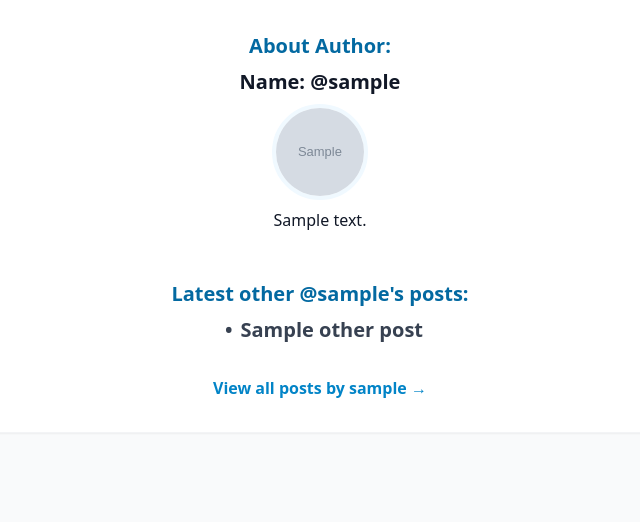
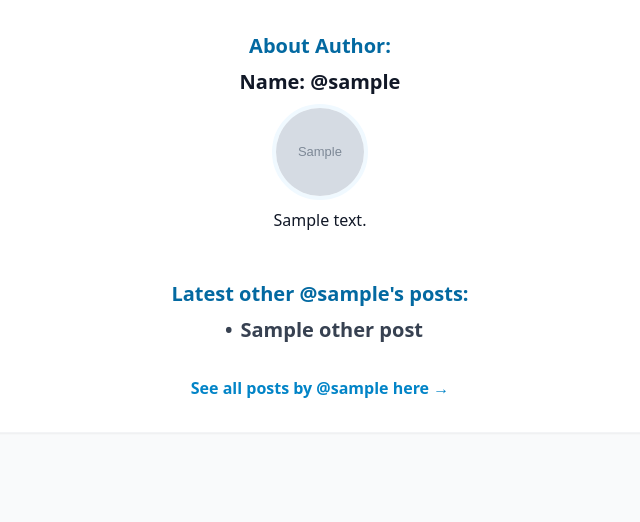
Before and after one commit to julia-khrabatyn/Blog-Project, a Django app: template blog/templates/post_detail.html in a window 1280 px wide. Shown: the part 303-825 px from the top of the page, without its empty margins (320-960 px from the left). Run offline with Django 5.2, Linux system fonts and the light colour scheme; the template is opened without the code that fills it: most values are stand-ins (such as "Sample title", 1, 10 or a date in 2020); grey boxes marked "Sample" are stand-in pictures; some libraries are stand-ins or nearby versions.

Commit message:
modify all authors post button

```diff
--- a/blog/templates/post_detail.html
+++ b/blog/templates/post_detail.html
@@ -44,7 +44,7 @@
             <div class="mt-8">
                 {% if latest_author_posts%}
                     <a href="{% url 'author_posts' post.user.username %}" class="text-sky-600 font-bold hover:underline">
-                        View all posts by {{ post.user.username }} →
+                        See all posts by @{{ post.user.username }} here →
                     </a>
                 {% endif %}
             </div>
```
